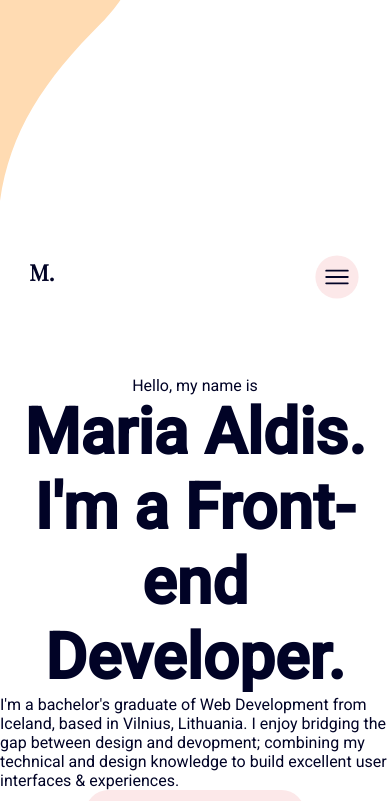
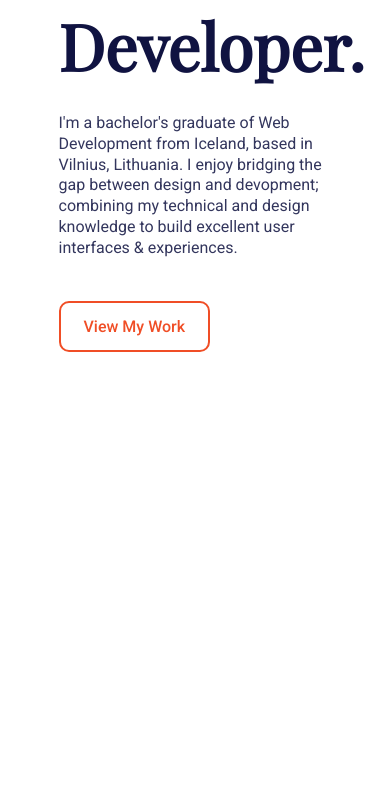
Before and after one commit to mariaaldis/mariaaldis-portfolio, a plain HTML site: page index.html in a window 390 px wide. Shown: the part 490-1291 px from the top of the page. After the commit the page ends 904 px from the top, so only its background shows below. Drawn offline with nearby package versions, Linux system fonts and the light colour scheme.

Commit message:
styling updates (buttons, colors, header)

```diff
--- a/style.css
+++ b/style.css
@@ -5,7 +5,7 @@
     list-style-type: none;
     text-decoration: none;
     font-family: 'Roboto', sans-serif;
-    color: #010326;
+    color: #101341;
   }
   .container{
     width: 80%;
@@ -27,17 +27,31 @@
     box-shadow: 4px 10px 18px rgba(0, 0, 0, 0.16);
     border-radius: 20px;
   }
-  .button{
-    padding: 14px 60px;
+  .button {
+    padding: 14px 23px;
     border: none;
-    background: #fce8e9;
+    border: 2px solid #F04E26;
+    background-color: #fff;
+    color: #F04E26;
     font-size: 1em;
     cursor: pointer;
-    border-radius: 30px;
+    border-radius: 10px;
     transition: ease-out 0.3s;
+    font-weight: 500;
+  }
+  .button a {
+    color: #F04E26;
+  }
+  .project-button {
+    margin-top: 5vh;
   }
   .button:hover{
     box-shadow: 0 12px 16px 0 rgba(252,232,233,0.4), 0 17px 50px 0 rgba(252,232,233,0.3);
+    background-color: #F04E26;
+    color: #fff;
+  }
+  .button a:hover {
+    color: #fff;
   }
   p{
     font-size: 1.1em;
@@ -56,18 +70,22 @@
   .containerAbout{
     overflow: hidden;
   }
-  .svgImg{
+  .svg-img{
     position: absolute;
-     top: 0;
-     left: 0;
-     z-index: 0;
-     display: block;
+    top: 0;
+    left: 0;
+    z-index: 0;
+    display: block;
+    z-index: -1;
+  }
+  .svg-img-home {
+    left: -130px;
   }
   .svgImg-about{
       position: absolute;
       top: -3px !important;
   }
-  .svgImg-mobile{
+  .svg-img-mobile{
       display: none;
   }
   /* Burger Menu */
@@ -79,13 +97,12 @@
     cursor: pointer;
     top: 0;
     right: 0;
-    background: #fce8e9;
+    background: #FFDBB2;
     border-radius: 50%;
     transition: 0.3s ease-out;
 }
 #burger:hover{
     transform: scale(1.1);
-
 }
 .active{
   opacity: 1;
@@ -108,7 +125,7 @@
     height: 100vh;
     z-index: 3;
     position: fixed;
-    background: #fce8e9;
+    background: #FFDBB2;
   }
   #toggle-menu:checked~nav ul{
     opacity: 0;
@@ -131,7 +148,12 @@
     animation-delay: 0.45s;
   }
   .header-container{
-    position: relative;
+    position: fixed;
+    top: 2vh;
+    left: 0;
+    right: 0;
+    width: 95%;
+    z-index: 3;
   }
   .header-container input#toggle-menu:checked~label span#line1.line{
     transform: translateY(7px) rotate(135deg);
@@ -190,17 +212,12 @@
     transform: scale(1.2);
   }
   /* ---- burger menu end ------ */
-  h1{
-    text-align: center;
-  }
   .row {
     width: 100%;
   }
   /*NAVIGATION */
   .logo{
-    font-family: 'Playfair Display', serif;
     z-index: 1;
-    margin-top: 25px;
     position: relative;
   }
 
@@ -209,16 +226,36 @@
   .intro{
     display: flex;
     justify-content: center;
+    -webkit-box-pack: center;
+    -webkit-box-align: center;
     flex-direction: column;
-    align-items: center;
+    align-items: flex-start;
     margin: 0 auto;
-    height: 72%;
+    height: 100vh;
+    width: 70%;
+    max-width: 1000px;
   }
-  p.Pdescr{
-    text-align: center;
-    font-size: 1.4em;
-    z-index: 1;
-    position: relative;
+  .intro p {
+    line-height: 1.3em;
+    max-width: 500px;
+  }
+  .intro-emphasis {
+    color: #F04E26;
+    font-weight: 500;
+  }
+  .intro-greeting {
+    margin-bottom: 10px;
+  }
+  .intro-description {
+    margin-top: 25px;
+    opacity: 0.85;
+    z-index: -1;
+  }
+  h1, h2, h3, h1 {
+    font-family: 'Playfair Display', serif;
+  }
+  .large-font {
+    font-size: 5em;
   }
   .p-fadein{
     animation: fadeInP 1.5s;
@@ -235,32 +272,16 @@
     animation-fill-mode: forwards;
   }
   .h1-home{
-    text-align: center;
-    font-size: 12em;
-    margin-top: 18vh;
-    color: #010326;
+    font-size: 7em;
+    color: #101341;
     font-family: 'Playfair Display', serif;
-    margin: 0 auto;
-    text-align: center;
-  }
-  .H1fadeIn{
-    animation:
-    slideIn1 2.2s;
-    white-space: nowrap;
-    z-index: 1;
-    position: relative;
-    overflow: hidden;
-    animation-delay: 0.4s;
-    visibility: hidden;
-    animation-fill-mode: forwards;
   }
   .logo a{
-    font-size: 1.4em;
-    color: #010326;
+    font-size: 1.3em;
+    color: #101341;
     font-family: 'Playfair Display', serif;
-    font-weight: bold;
+    font-weight: 700;
   }
-
 
   /* ABOUT PAGE */
   .containerAbout{
@@ -295,6 +316,7 @@
     position: relative;
     border-radius: 20px;
   }
+
   /* APEL PROJECT PAGE */
   .pic-apel{
     align-self: stretch;
@@ -433,11 +455,12 @@
       margin: 25px 0;
     }
     /* SVG MOBILE */
-    .svgImg-mobile{
+    .svg-img-mobile{
         display: block;
         position: absolute;
         top: -5px;
         left: 0;
+        z-index: -1;
     }
     .svg-about-mobile{
       display: block;
@@ -445,7 +468,7 @@
       top: -6px !important;
       left: 7px !important;
     }
-    .svgImg{
+    .svg-img{
         display: none;
     }
     /* FONTS */
@@ -471,7 +494,7 @@
   @media all and (max-width: 850px){
 
     /* FONTS */
-    p.Pdescr{
+    p.descr{
         padding: 15px;
         font-size: 1em;
         margin: 0 15px 0 15px;
@@ -491,7 +514,7 @@
     }
     /* NAV */
     .header-container{
-      width: 85vw;
+      width: 90% !important;
       margin: 16px auto;
       position: relative;
     }
@@ -506,9 +529,6 @@
     ul li a{
         font-size: 3em;
     }
-    .logo{
-        margin-top: 25px;
-    }
     .burgerWrap{
       width: 45px;
       z-index: 1;
@@ -522,11 +542,9 @@
     }
     .intro{
         grid-area: intro;
-        animation: fadeIn 0.6s cubic-bezier(0.175, 0.885, 0.32, 1.275);
     }
     .descr{
         grid-area: descr;
-        text-align: center;
     }
 
 
```
